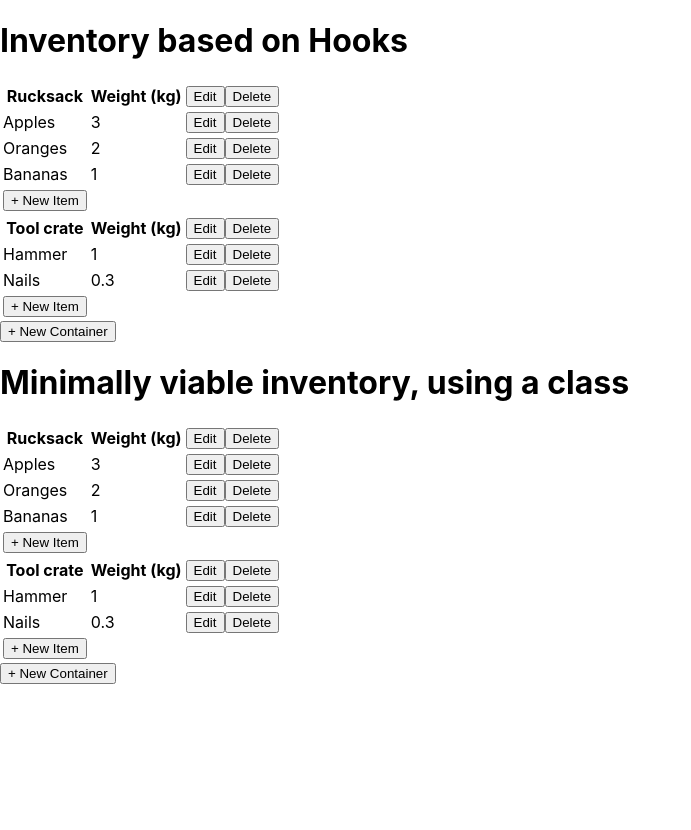
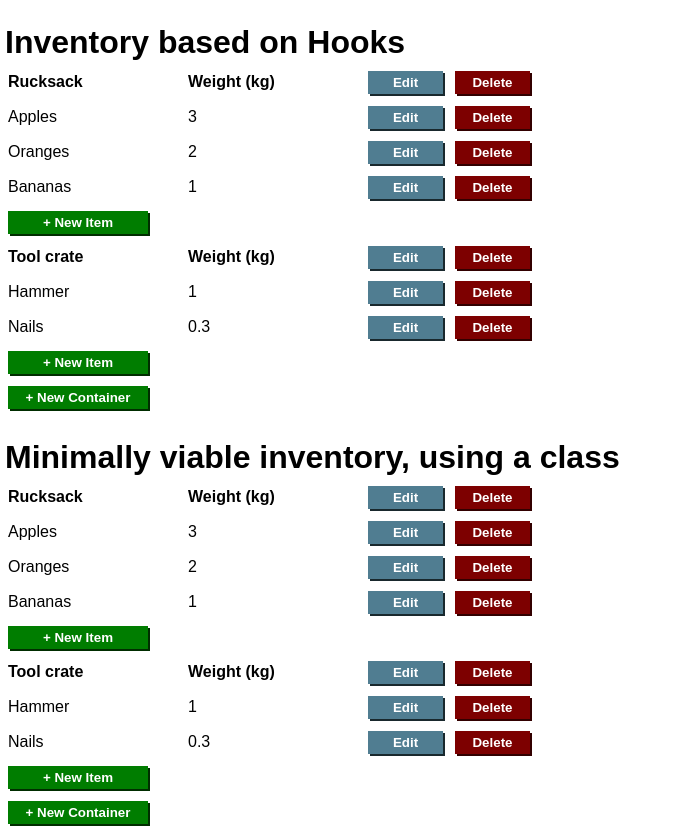
Before and after one commit to jlvertol/react-crud, a React (Create React App) app: page / in a window 1280 px wide. Shown: the whole page, without its empty margins (0-691 px from the left). Before the commit the page ends 800 px from the top, so only its background shows below. Built offline with nearby package versions, Linux system fonts and the light colour scheme.

Commit message:
Adding styles to both Inventory components.

```diff
--- a/src/App.css
+++ b/src/App.css
@@ -0,0 +1,117 @@
+*,
+*::after,
+*::before {
+    box-sizing: border-box;
+}
+
+body {
+    font-family: Arial, sans-serif;
+    font-size: 1rem;
+    line-height: 1.4;
+    margin: 0;
+}
+
+h1,
+h2,
+h3,
+h4,
+p {
+    margin: 0;
+}
+
+h1 {
+    padding-left: 5px;
+}
+
+table {
+    border-collapse: collapse;
+}
+
+td,
+th {
+    border: 0;
+    padding: 6px 8px;
+    width: 180px;
+}
+
+th {
+    text-align: left;
+}
+
+input {
+    width: 80%;
+    border: 0;
+    font-weight: 700;
+    font-size: inherit;
+    margin: 0;
+    padding: 2px;
+    border-bottom: 1px solid rgb(25, 40, 45);
+}
+
+input:focus {
+    outline: 0;
+    background: rgb(200, 0, 0);
+    color: white;
+    border-bottom: 0;
+    transition: all 100ms ease-in;
+}
+
+.btn {
+    font-weight: 700;
+    width: 75px;
+    padding: 4px 8px;
+    border: 0;
+    cursor: pointer;
+}
+
+.btn-main {
+    color: white;
+    background: rgb(80, 125, 145);
+    box-shadow: 2px 2px 0px 0px rgb(25, 40, 45);
+    transition: all 100ms ease-out;
+}
+
+.btn-main:active,
+.btn-main:hover {
+    transition: all 100ms ease-in;
+    background: rgb(80, 180, 220);
+}
+
+.btn-delete {
+    color: white;
+    background: rgb(125, 0, 0);
+    box-shadow: 2px 2px 0px 0px rgb(50, 0, 0);
+    transition: all 100ms ease-out;
+}
+
+.btn-delete:active,
+.btn-delete:hover {
+    transition: all 100ms ease-in;
+    background: rgb(200, 0, 0);
+}
+
+.btn-large {
+    width: 140px;
+    color: white;
+    background: rgb(0, 125, 0);
+    box-shadow: 2px 2px 0px 0px rgb(0, 45, 0);
+    transition: all 100ms ease-out;
+}
+
+.btn-large:active,
+.btn-large:hover {
+    transition: all 100ms ease-in;
+    background: rgb(0, 180, 0);
+}
+
+.btn + .btn {
+    margin-left: 12px;
+}
+
+.btn:focus {
+    outline: none;
+}
+
+.content-block {
+    padding-top: 20px;
+}
--- a/src/InventoryHooks.js
+++ b/src/InventoryHooks.js
@@ -21,10 +21,18 @@ const InventoryHooks = ({defaultModel}) => {
     }
 
     return (
-        <div>
+        <div className="content-block">
             <h1>Inventory based on Hooks</h1>
             {model.map((container) => <Container container={container} key={container.id} remove={removeContainer}/>)}
-            <button onClick={addContainer}>+ New Container</button>
+            <table>
+                <tbody>
+                <tr>
+                    <td>
+                        <button className="btn btn-large" onClick={addContainer}>+ New Container</button>
+                    </td>
+                </tr>
+                </tbody>
+            </table>
         </div>
     )
 }
@@ -62,8 +70,8 @@ const Container = (props) => {
                 </th>
                 <th>Weight (kg)</th>
                 <th>
-                    <button onClick={() => setEditing(!editing)}>{editing ? "Save" : "Edit"}</button>
-                    <button onClick={selfDelete}>Delete</button>
+                    <button className="btn btn-main" onClick={() => setEditing(!editing)}>{editing ? "Save" : "Edit"}</button>
+                    <button className="btn btn-delete" onClick={selfDelete}>Delete</button>
                 </th>
             </tr>
             </thead>
@@ -71,7 +79,7 @@ const Container = (props) => {
             {contents.map((item) => <Item item={item} key={item.id} remove={removeItem}/>)}
             <tr>
                 <td>
-                    <button onClick={addItem}>+ New Item</button>
+                    <button className="btn btn-large" onClick={addItem}>+ New Item</button>
                 </td>
             </tr>
             </tbody>
@@ -100,8 +108,8 @@ const Item = (props) => {
                 ) : weight}
             </td>
             <td>
-                <button onClick={() => setEditing(!editing)}>{editing ? "Save" : "Edit"}</button>
-                <button onClick={selfDelete}>Delete</button>
+                <button className="btn btn-main" onClick={() => setEditing(!editing)}>{editing ? "Save" : "Edit"}</button>
+                <button className="btn btn-delete" onClick={selfDelete}>Delete</button>
             </td>
         </tr>
     )
--- a/src/InventoryMvp.js
+++ b/src/InventoryMvp.js
@@ -71,7 +71,7 @@ class InventoryMvp extends React.Component {
 
     render() {
         return (
-            <div>
+            <div className="content-block">
                 <h1>Minimally viable inventory, using a class</h1>
                 {this.state.model.map(container => (
                     <table key={"full_table" + container.id}>
@@ -82,8 +82,8 @@ class InventoryMvp extends React.Component {
                                 <th><input type="text" value={container.name} onChange={(event) => this.updateContainer(container.id, "name", event)}/></th>
                                 <th>Weight (kg)</th>
                                 <th>
-                                    <button onClick={() => this.updateContainer(container.id, "editing")}>Save</button>
-                                    <button onClick={() => this.deleteContainer(container.id)}>Delete</button>
+                                    <button className="btn btn-main" onClick={() => this.updateContainer(container.id, "editing")}>Save</button>
+                                    <button className="btn btn-delete" onClick={() => this.deleteContainer(container.id)}>Delete</button>
                                 </th>
                             </tr>
                             :
@@ -91,8 +91,8 @@ class InventoryMvp extends React.Component {
                                 <th>{container.name}</th>
                                 <th>Weight (kg)</th>
                                 <th>
-                                    <button onClick={() => this.updateContainer(container.id, "editing")}>Edit</button>
-                                    <button onClick={() => this.deleteContainer(container.id)}>Delete</button>
+                                    <button className="btn btn-main" onClick={() => this.updateContainer(container.id, "editing")}>Edit</button>
+                                    <button className="btn btn-delete" onClick={() => this.deleteContainer(container.id)}>Delete</button>
                                 </th>
                             </tr>
                         }
@@ -109,8 +109,8 @@ class InventoryMvp extends React.Component {
                                         <input type="number" value={item.weight} onChange={(event) => this.updateItem(container.id, item.id, "weight", event)}/>
                                     </td>
                                     <td>
-                                        <button onClick={() => this.updateItem(container.id, item.id, "editing")}>Save</button>
-                                        <button onClick={() => this.deleteItem(container.id, item.id)}>Delete</button>
+                                        <button className="btn btn-main" onClick={() => this.updateItem(container.id, item.id, "editing")}>Save</button>
+                                        <button className="btn btn-delete" onClick={() => this.deleteItem(container.id, item.id)}>Delete</button>
                                     </td>
                                 </tr>
                                 :
@@ -122,20 +122,28 @@ class InventoryMvp extends React.Component {
                                         {item.weight}
                                     </td>
                                     <td>
-                                        <button onClick={() => this.updateItem(container.id, item.id, "editing")}>Edit</button>
-                                        <button onClick={() => this.deleteItem(container.id, item.id)}>Delete</button>
+                                        <button className="btn btn-main" onClick={() => this.updateItem(container.id, item.id, "editing")}>Edit</button>
+                                        <button className="btn btn-delete" onClick={() => this.deleteItem(container.id, item.id)}>Delete</button>
                                     </td>
                                 </tr>
                         ))}
                         <tr>
                             <td>
-                                <button onClick={() => this.addItem(container.id)}>+ New Item</button>
+                                <button className="btn btn-large" onClick={() => this.addItem(container.id)}>+ New Item</button>
                             </td>
                         </tr>
                         </tbody>
                     </table>
                 ))}
-                <button onClick={() => this.addContainer()}>+ New Container</button>
+                <table>
+                    <tbody>
+                    <tr>
+                        <td>
+                            <button className="btn btn-large" onClick={() => this.addContainer()}>+ New Container</button>
+                        </td>
+                    </tr>
+                    </tbody>
+                </table>
             </div>
         )
     }
```
